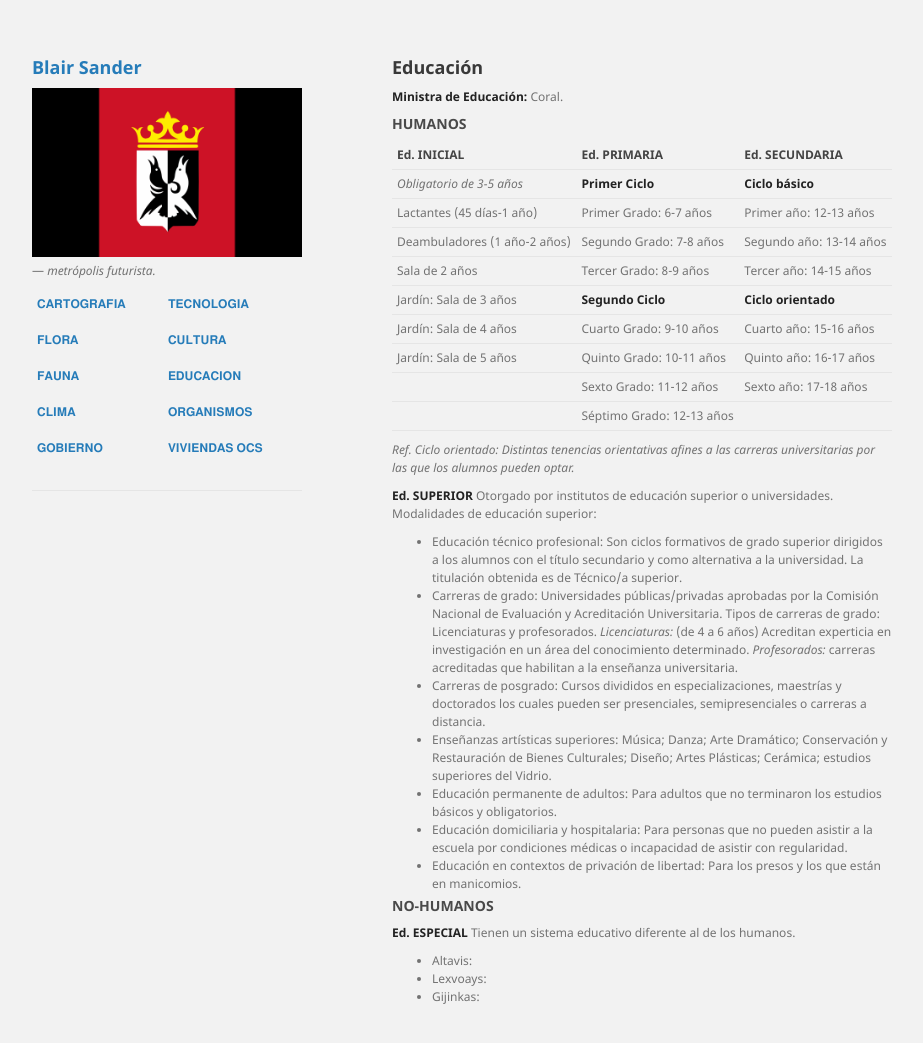
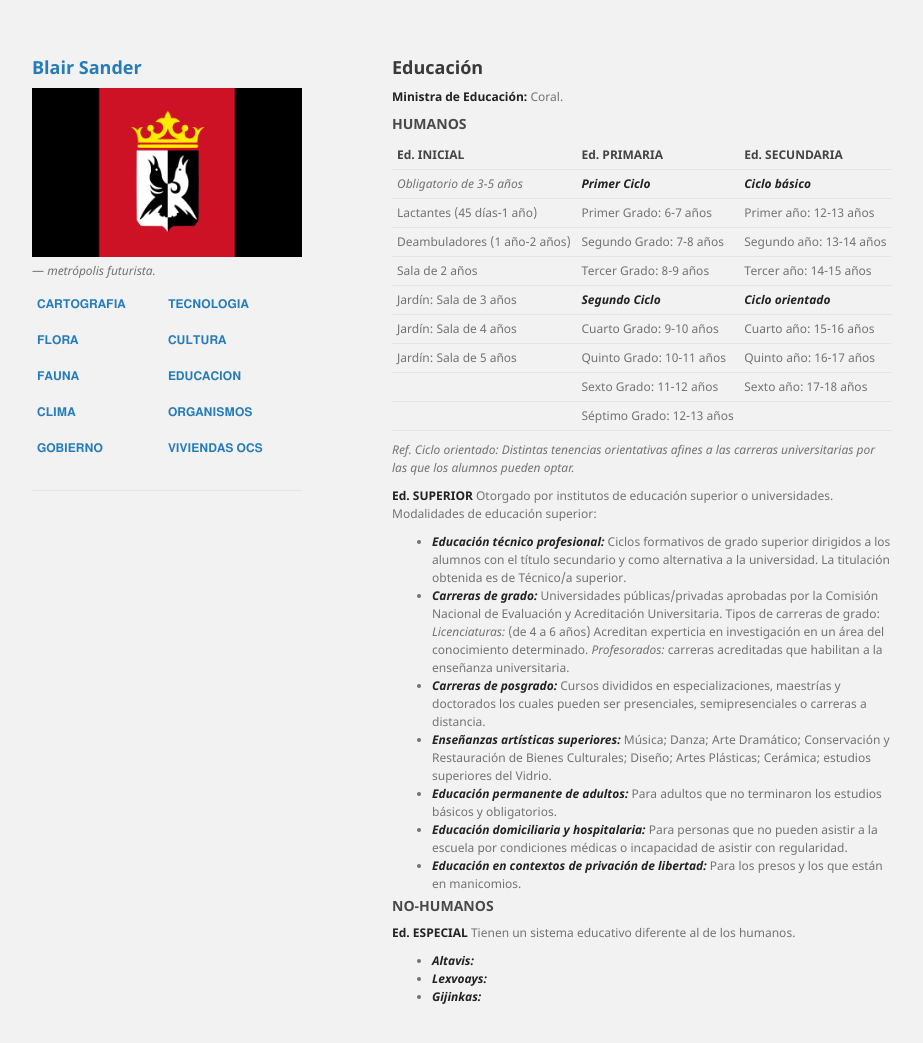
Before and after one commit to BlairSander/ciudad, a Jekyll site: the page built from educacion.md, in a window 1280 px wide and 1061 px high. Shown: the top 1043 px of the window, without its empty margins (178-1101 px from the left). Built offline with Jekyll 4.4.1, drawn with Linux system fonts in a browser that asks for light colours.

Commit message:
educacion.md

```diff
--- a/educacion.md
+++ b/educacion.md
@@ -10,11 +10,11 @@ layout: default
 
 | Ed. INICIAL | Ed. PRIMARIA | Ed. SECUNDARIA |
 |------|------|------|
-| *Obligatorio de 3-5 años* | **Primer Ciclo** | **Ciclo básico** |
+| *Obligatorio de 3-5 años* | ***Primer Ciclo*** | ***Ciclo básico*** |
 | Lactantes (45 días-1 año) | Primer Grado: 6-7 años| Primer año: 12-13 años |
 | Deambuladores (1 año-2 años) | Segundo Grado: 7-8 años| Segundo año:	13-14 años |
 | Sala de 2 años | Tercer Grado: 8-9 años | Tercer año: 14-15 años |
-| Jardín: Sala de 3 años | **Segundo Ciclo** | **Ciclo orientado** |
+| Jardín: Sala de 3 años | ***Segundo Ciclo*** | ***Ciclo orientado*** |
 | Jardín: Sala de 4 años | Cuarto Grado: 9-10 años| Cuarto año: 15-16 años |
 | Jardín: Sala de 5 años | Quinto Grado: 10-11 años | Quinto año: 16-17 años |
 || Sexto Grado: 11-12 años| Sexto año: 17-18 años |
@@ -23,18 +23,18 @@ layout: default
 *Ref. Ciclo orientado: Distintas tenencias orientativas afines a las carreras universitarias por las que los alumnos pueden optar.*
 
 **Ed. SUPERIOR** Otorgado por institutos de educación superior o universidades. Modalidades de educación superior:
-* Educación técnico profesional: Son ciclos formativos de grado superior dirigidos a los alumnos con el título secundario y como alternativa a la universidad. La titulación obtenida es de Técnico/a superior.
-* Carreras de grado: Universidades públicas/privadas aprobadas por la Comisión Nacional de Evaluación y Acreditación Universitaria. Tipos de carreras de grado: Licenciaturas y profesorados. *Licenciaturas:* (de 4 a 6 años) Acreditan experticia en investigación en un área del conocimiento determinado. *Profesorados:* carreras acreditadas que habilitan a la enseñanza universitaria.
-* Carreras de posgrado: Cursos divididos en especializaciones, maestrías y doctorados los cuales pueden ser presenciales, semipresenciales o carreras a distancia.
-* Enseñanzas artísticas superiores: Música; Danza; Arte Dramático; Conservación y Restauración de Bienes Culturales; Diseño; Artes Plásticas; Cerámica; estudios superiores del Vidrio.
-* Educación permanente de adultos: Para adultos que no terminaron los estudios básicos y obligatorios.
-* Educación domiciliaria y hospitalaria: Para personas que no pueden asistir a la escuela por condiciones médicas o incapacidad de asistir con regularidad.
-* Educación en contextos de privación de libertad: Para los presos y los que están en manicomios.
+* ***Educación técnico profesional:*** Ciclos formativos de grado superior dirigidos a los alumnos con el título secundario y como alternativa a la universidad. La titulación obtenida es de Técnico/a superior.
+* ***Carreras de grado:*** Universidades públicas/privadas aprobadas por la Comisión Nacional de Evaluación y Acreditación Universitaria. Tipos de carreras de grado: *Licenciaturas:* (de 4 a 6 años) Acreditan experticia en investigación en un área del conocimiento determinado. *Profesorados:* carreras acreditadas que habilitan a la enseñanza universitaria.
+* ***Carreras de posgrado:*** Cursos divididos en especializaciones, maestrías y doctorados los cuales pueden ser presenciales, semipresenciales o carreras a distancia.
+* ***Enseñanzas artísticas superiores:*** Música; Danza; Arte Dramático; Conservación y Restauración de Bienes Culturales; Diseño; Artes Plásticas; Cerámica; estudios superiores del Vidrio.
+* ***Educación permanente de adultos:*** Para adultos que no terminaron los estudios básicos y obligatorios.
+* ***Educación domiciliaria y hospitalaria:*** Para personas que no pueden asistir a la escuela por condiciones médicas o incapacidad de asistir con regularidad.
+* ***Educación en contextos de privación de libertad:*** Para los presos y los que están en manicomios.
 
 <h3>NO-HUMANOS</h3>
 
 **Ed. ESPECIAL**
 Tienen un sistema educativo diferente al de los humanos.
-* Altavis:
-* Lexvoays:
-* Gijinkas:
+* ***Altavis:***
+* ***Lexvoays:***
+* ***Gijinkas:***
```
